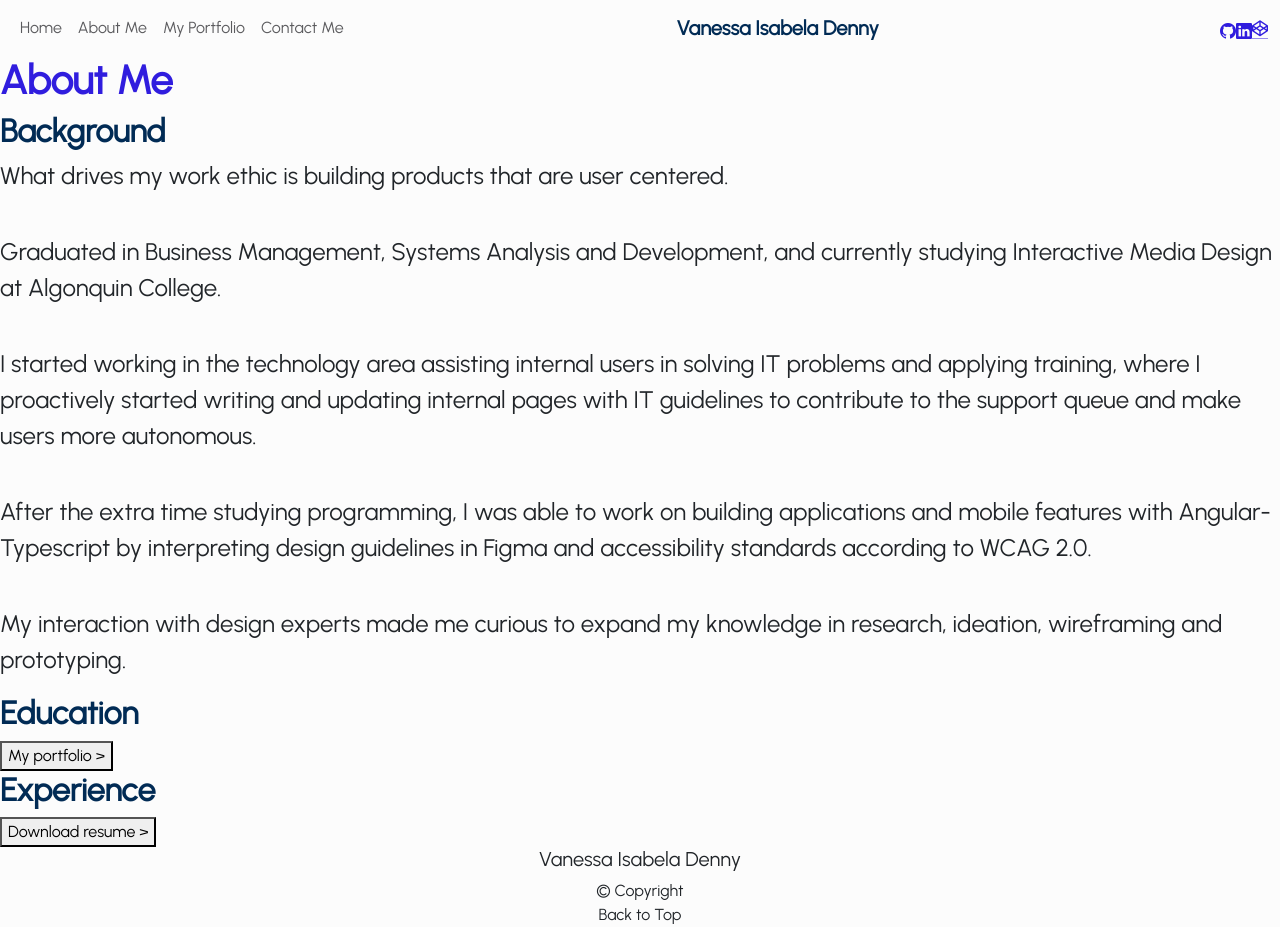
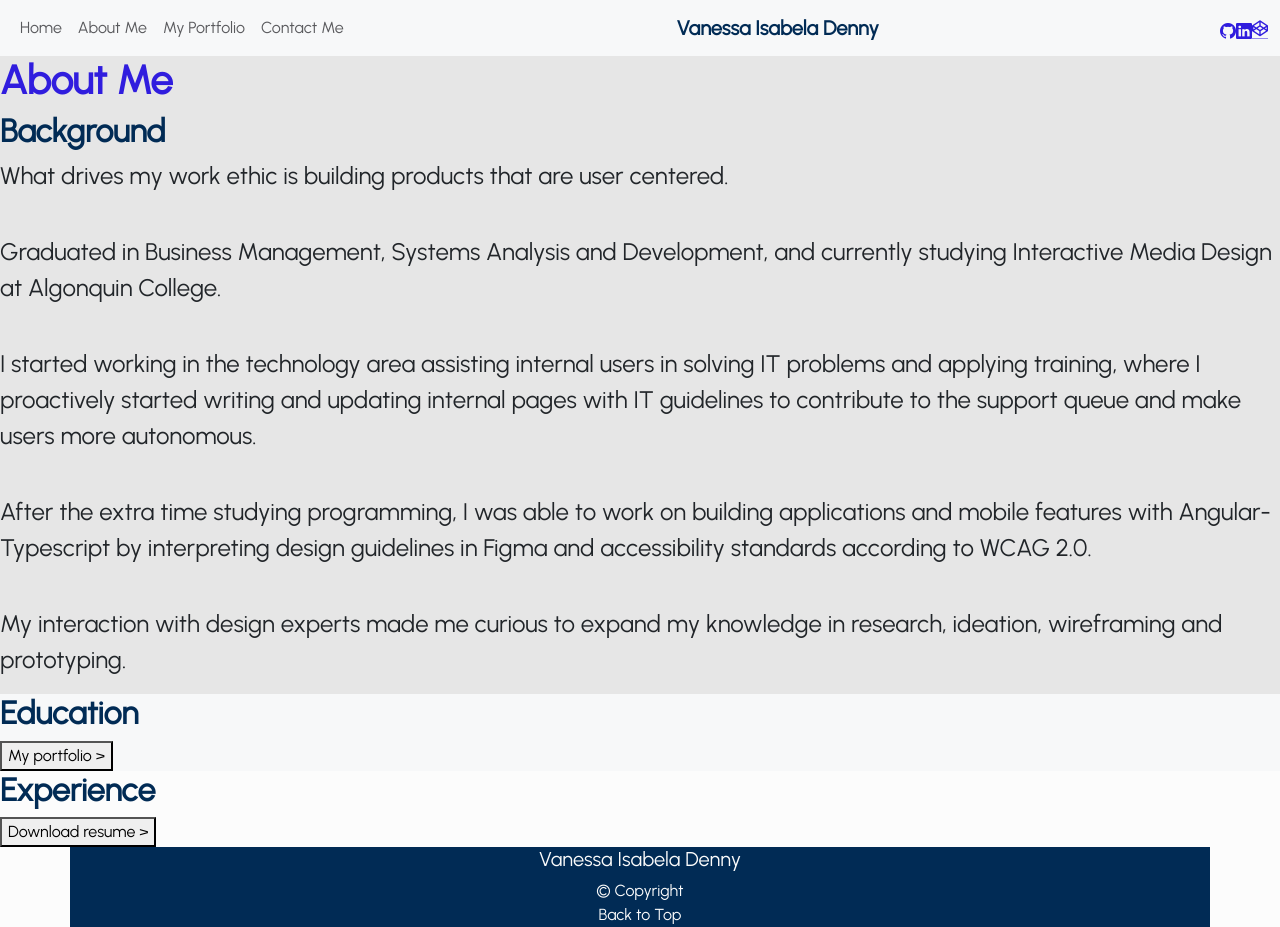
Before and after one commit to vanessaidenny/portfolio, an Angular app: page /about in a window 1280 px wide. Built offline with nearby package versions, Linux system fonts and the light colour scheme.

Commit message:
feat: Adding background colours

```diff
--- a/src/app/footer/footer.component.html
+++ b/src/app/footer/footer.component.html
@@ -1,5 +1,5 @@
 <footer role="contentinfo">
-  <div class="container text-center">
+  <div class="container text-center bg-secondary text-white">
     <h5 role="heading">Vanessa Isabela Denny</h5>
     <p class="fs-6 copyright">&copy; Copyright</p>
     <a role="button" (click)="gotoTop()" aria-label="Go back to the top of the page">Back to Top</a>
--- a/src/app/header/header.component.html
+++ b/src/app/header/header.component.html
@@ -5,7 +5,7 @@
   </ul>
 </div>
 
-<header class="navbar navbar-expand-lg bd-navbar sticky-top">
+<header class="navbar navbar-expand-lg bd-navbar sticky-top bg-light">
   <nav class="container-fluid" aria-label="Main navigation">
     <div class="collapse navbar-collapse" id="navbarSupportedContent">
       <ul class="navbar-nav me-auto mb-2 mb-lg-0">
--- a/src/app/layout/layout.component.html
+++ b/src/app/layout/layout.component.html
@@ -1,3 +1,3 @@
-<main role="main" id="main">
+<main role="main" id="main" class="bg-dark">
   <router-outlet></router-outlet>
 </main>
--- a/src/app/screens/about/about.component.html
+++ b/src/app/screens/about/about.component.html
@@ -20,11 +20,11 @@
     wireframing and
     prototyping.</p>
 </section>
-<section>
+<section class="bg-light">
   <h2 role="heading" class="text-secondary fw-semibold">Education</h2>
   <button (click)="changePage('/portfolio')" aria-label="Go to portfolio page">My portfolio ></button>
 </section>
-<section>
+<section class="bg-white">
   <h2 role="heading" class="text-secondary fw-semibold">Experience</h2>
   <button (click)="gotoUrl()" aria-label="Download resume">Download resume ></button>
 </section>
--- a/src/app/screens/contact/contact.component.html
+++ b/src/app/screens/contact/contact.component.html
@@ -6,7 +6,7 @@
     <br>
     Feel free to write a message with suggestions, questions and invitations.
   </p>
-  <form>
+  <form class="bg-white">
     <label>
       Full Name*
       <input>
--- a/src/app/screens/home/home.component.html
+++ b/src/app/screens/home/home.component.html
@@ -9,7 +9,7 @@
   </p>
   <button (click)="changePage('/about')" aria-label="Go to about page">About me ></button>
 </section>
-<section>
+<section class="bg-white">
   <div>
     <h2 role="heading" class="text-secondary fw-semibold">UX UI Design</h2>
     <p class="fs-4">
```
Also changed, not shown: src/assets/img/mountains.svg (added).
